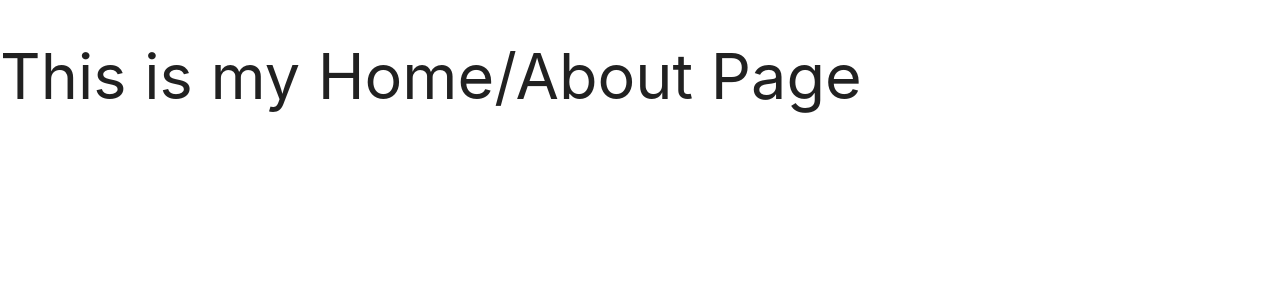
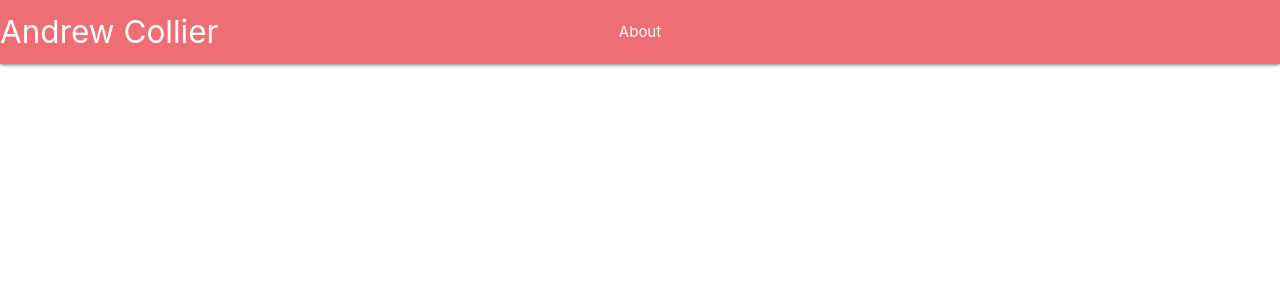
Before and after one commit to Senthetic/ReactPortfolio, a React (Create React App) app in the folder client/: page /about in a window 1280 px wide. Shown: the top 300 px of the page. Built offline with nearby package versions, Linux system fonts and the light colour scheme; no server answers.

Commit message:
added containers

```diff
--- a/client/src/App.js
+++ b/client/src/App.js
@@ -21,9 +21,9 @@ function App() {
     <Router>
       <Switch>
         <Route exact path="/" component={Home} />
-        <Route exact path="/About" component={Home} />
-        <Route exact path="/Portfolio" component={Portfolio} />
-        <Route exact path="/Contact" component={Contact} />
+        <Route exact path="/about" component={Home} />
+        <Route exact path="/portfolio" component={Portfolio} />
+        <Route exact path="/contact" component={Contact} />
         <Route component={NoMatch} />
       </Switch>
     </Router>
--- a/client/src/containers/Contact/Contact.jsx
+++ b/client/src/containers/Contact/Contact.jsx
@@ -1,9 +1,27 @@
 import React, { Component } from 'react';
-
+import { Link } from 'react-router-dom';
 class Contact extends Component {
     render() {
         return (
             <div>
+                <nav>
+              <div class="nav-wrapper">
+                <a href="#" class="brand-logo">
+                  Andrew Collier
+                </a>
+                <ul id="nav-mobile" class="center hide-on-med-and-down">
+                <Link componentClass={Link} href="/about" to="/about" >
+              About
+            </Link>
+            <Link componentClass={Link} href="/contact" to="/contact" >
+              Contact Me
+            </Link>
+            <Link componentClass={Link} href="/portfolio" to="/portfolio" >
+              Portfolio
+            </Link>
+                </ul>
+              </div>
+            </nav>
                 <h1>This is my Contact Page</h1>
             </div>
         );
--- a/client/src/containers/Home/Home.jsx
+++ b/client/src/containers/Home/Home.jsx
@@ -1,10 +1,30 @@
 import React, { Component } from 'react';
+import { Link } from 'react-router-dom';
 
 class Home extends Component {
     render() {
         return (
-            <div>
-                <h1>This is my Home/About Page</h1>
+            <div><div>
+            <nav>
+              <div class="nav-wrapper">
+                <a href="#" class="brand-logo">
+                  Andrew Collier
+                </a>
+                <ul id="nav-mobile" class="center hide-on-med-and-down">
+                <Link componentClass={Link} href="/about" to="/about" >
+              About
+            </Link>
+            <Link componentClass={Link} href="/contact" to="/contact" >
+              Contact Me
+            </Link>
+            <Link componentClass={Link} href="/portfolio" to="/portfolio" >
+              Portfolio
+            </Link>
+                </ul>
+              </div>
+            </nav>
+          </div>
+
             </div>
         );
     }
--- a/client/src/containers/Portfolio/Portfolio.jsx
+++ b/client/src/containers/Portfolio/Portfolio.jsx
@@ -1,10 +1,28 @@
 import React, { Component } from 'react';
+import { Link } from 'react-router-dom';
 
 class Portfolio extends Component {
     render() {
         return (
             <div>
-
+                <nav>
+              <div class="nav-wrapper">
+                <a href="#" class="brand-logo">
+                  Andrew Collier
+                </a>
+                <ul id="nav-mobile" class="center hide-on-med-and-down">
+                <Link componentClass={Link} href="/about" to="/about" >
+              About
+            </Link>
+            <Link componentClass={Link} href="/contact" to="/contact" >
+              Contact Me
+            </Link>
+            <Link componentClass={Link} href="/portfolio" to="/portfolio" >
+              Portfolio
+            </Link>
+                </ul>
+              </div>
+            </nav>
             </div>
         );
     }
```
Also changed, not shown: client/src/components/NavBar/navbar.js (added, +11 -0 lines).
